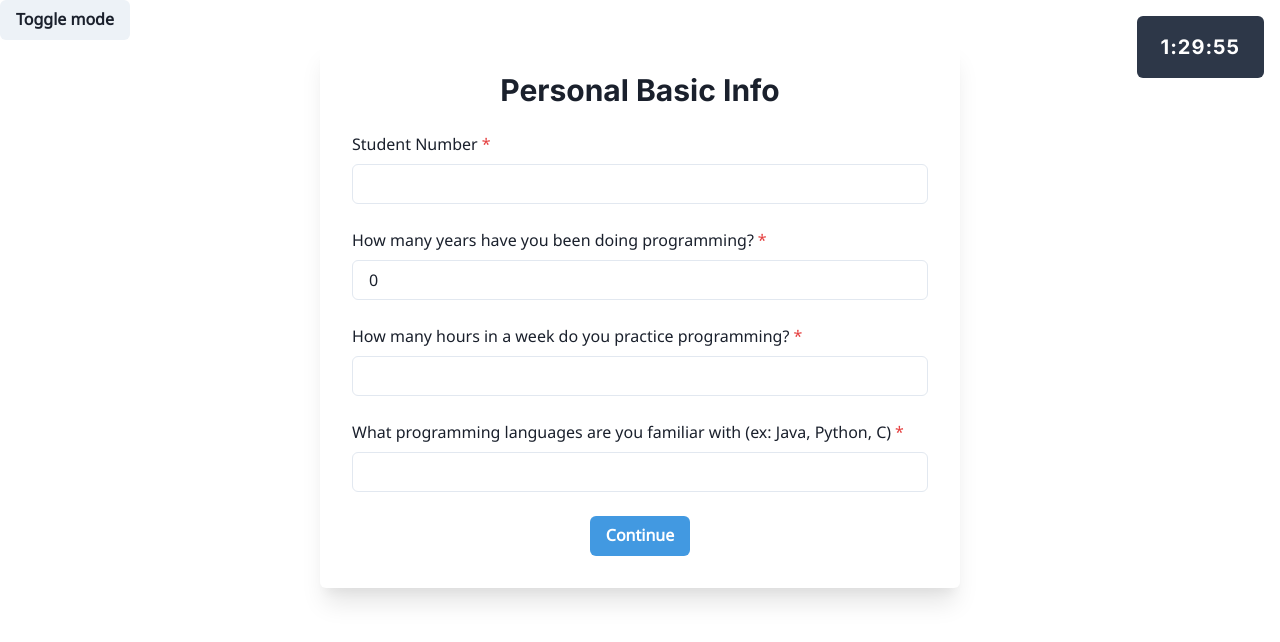
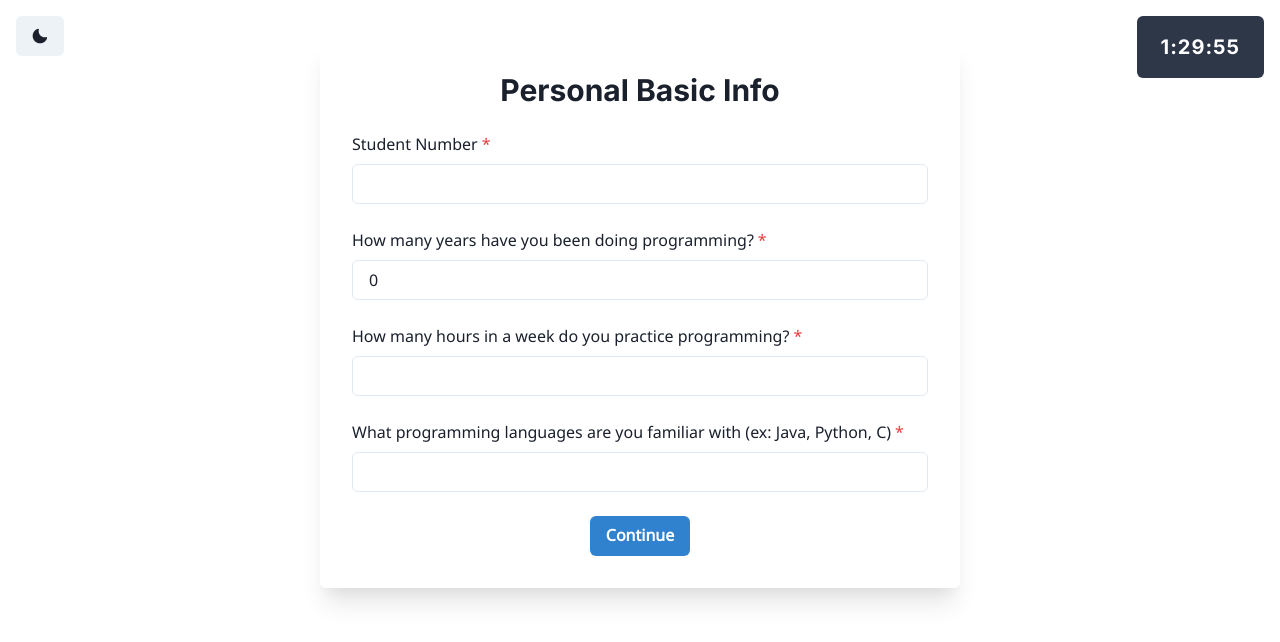
Before and after one commit to teknologi-umum/spectator, a React (Vite) app in the folder frontend/: page / in a window 1280 px wide. Shown: the top 642 px of the page. Built offline with nearby package versions, Linux system fonts and the light colour scheme.

Commit message:
refactor(darkmode): use color mode individually
no longer need to pass bg and fg as props

```diff
--- a/frontend/src/App.tsx
+++ b/frontend/src/App.tsx
@@ -4,24 +4,20 @@ import PersonalInfo from "@/pages/PersonalInfo";
 import Instructions from "@/pages/Instructions";
 import SAMTest from "@/pages/SAMTest";
 import CodingTest from "@/pages/CodingTest";
-import {useColorModeValue } from "@chakra-ui/react";
 import ThemeButton from "./components/ThemeButton";
 
 const DURATION = 90 * 60; // 90 minutes
 
 function App() {
-  const BackgroundColor = useColorModeValue('white', 'gray.700')
-  const Color = useColorModeValue('gray.800', 'white')
-
   return (
     <BrowserRouter>
       <Countdown duration={DURATION} />
       <ThemeButton />
       <Routes>
         <Route path="/">
-          <Route index element={<PersonalInfo background={BackgroundColor} color={Color}/>} />
-          <Route path="instructions" element={<Instructions background={BackgroundColor} color={Color}/>} />
-          <Route path="sam-test" element={<SAMTest background={BackgroundColor} color={Color} />} />
+          <Route index element={<PersonalInfo />} />
+          <Route path="instructions" element={<Instructions />} />
+          <Route path="sam-test" element={<SAMTest />} />
           <Route path="coding-test" element={<CodingTest />} />
         </Route>
       </Routes>
--- a/frontend/src/components/ThemeButton.tsx
+++ b/frontend/src/components/ThemeButton.tsx
@@ -1,11 +1,11 @@
-import { Box, Button, useColorMode } from "@chakra-ui/react";
-
+import { MoonIcon, SunIcon } from "@chakra-ui/icons";
+import { Button, useColorMode } from "@chakra-ui/react";
 
 export default function ThemeButton() {
-  const { toggleColorMode } = useColorMode()
+  const { colorMode, toggleColorMode } = useColorMode();
   return (
-    <Button position="fixed" onClick={toggleColorMode}>
-      Toggle mode
+    <Button position="fixed" left="4" top="4" onClick={toggleColorMode}>
+      {colorMode === "light" ? <MoonIcon /> : <SunIcon />}
     </Button>
-  )
+  );
 }
--- a/frontend/src/main.tsx
+++ b/frontend/src/main.tsx
@@ -2,7 +2,7 @@ import React from "react";
 import ReactDOM from "react-dom";
 import { Provider } from "react-redux";
 import { createStore } from "redux";
-import { ChakraProvider } from "@chakra-ui/react";
+import { ChakraProvider, ColorModeScript } from "@chakra-ui/react";
 import { extendTheme } from "@chakra-ui/react";
 import rootReducer from "@/store/reducers/rootReducer";
 import App from "@/App";
@@ -14,6 +14,8 @@ import "@/index.css";
 const store = createStore(rootReducer);
 
 const theme = extendTheme({
+  initialColorMode: "light",
+  useSystemColorMode: true,
   fonts: {
     heading: "Inter",
     body: "Noto Sans"
@@ -22,6 +24,7 @@ const theme = extendTheme({
 
 ReactDOM.render(
   <React.StrictMode>
+    <ColorModeScript initialColorMode={theme.config.initialColorMode} />
     <ChakraProvider theme={theme}>
       <Provider store={store}>
         <App />
--- a/frontend/src/pages/Instructions.tsx
+++ b/frontend/src/pages/Instructions.tsx
@@ -1,21 +1,25 @@
 import { useNavigate } from "react-router-dom";
-import { Heading, Text, Container, Button, Image, useColorModeValue } from "@chakra-ui/react";
+import {
+  Heading,
+  Text,
+  Container,
+  Button,
+  Image,
+  useColorModeValue
+} from "@chakra-ui/react";
 import Layout from "@/components/Layout";
 
-interface theme {
-  background: any,
-  color: any
-}
+export default function Instructions() {
+  const navigate = useNavigate();
+  const bg = useColorModeValue("white", "gray.700");
+  const fg = useColorModeValue("gray.800", "gray.100");
 
-export default function Instructions({background, color}: theme) {
-  const navigate = useNavigate();
-
-  const textColor = useColorModeValue("gray.600", "gray.400")
+  const textColor = useColorModeValue("gray.600", "gray.400");
 
   return (
     <Layout>
-      <Container maxW="container.md" bg={background} p="6" rounded="md" shadow="md">
-        <Heading size="lg" textAlign="center" mb="4" color={color}>
+      <Container maxW="container.md" bg={bg} p="6" rounded="md" shadow="md">
+        <Heading size="lg" textAlign="center" mb="4" color={fg}>
           General Instructions
         </Heading>
         <Text fontSize="18" lineHeight="8" color={textColor}>
@@ -27,7 +31,7 @@ export default function Instructions({background, color}: theme) {
           part you have to answer the questions and finish it within 90 minutes.
         </Text>
 
-        <Heading size="md" mt="6" mb="4" color={color}>
+        <Heading size="md" mt="6" mb="4" color={fg}>
           1. SAM Test
         </Heading>
         <Text fontSize="18" lineHeight="8" color={textColor}>
@@ -48,7 +52,7 @@ export default function Instructions({background, color}: theme) {
           SAM Test Example
         </Text>
 
-        <Heading size="md" mt="6" mb="4" color={color}>
+        <Heading size="md" mt="6" mb="4" color={fg}>
           2. Programming Test
         </Heading>
         <Text fontSize="18" lineHeight="8" color={textColor}>
@@ -66,8 +70,7 @@ export default function Instructions({background, color}: theme) {
 
         <Button
           type="submit"
-          backgroundColor="blue.400"
-          color="white"
+          colorScheme="blue"
           onClick={() => navigate("/sam-test")}
           display="block"
           mx="auto"
--- a/frontend/src/pages/PersonalInfo.tsx
+++ b/frontend/src/pages/PersonalInfo.tsx
@@ -1,4 +1,5 @@
 import { useForm } from "react-hook-form";
+import { useColorModeValue } from "@chakra-ui/react";
 import type { SubmitHandler } from "react-hook-form";
 import { yupResolver } from "@hookform/resolvers/yup";
 import { PersonalInfoSchema } from "@/schema";
@@ -23,15 +24,12 @@ interface FormValues {
   programmingLanguage: string;
 }
 
-interface theme {
-  background: any,
-  color: any
-}
-
-export default function PersonalInfo({background, color}: theme) {
+export default function PersonalInfo() {
   const dispatch = useAppDispatch();
   const personalInfo = useAppSelector((state) => state.personalInfo);
   const navigate = useNavigate();
+  const bg = useColorModeValue("white", "gray.700");
+  const fg = useColorModeValue("gray.800", "gray.100");
 
   const {
     register,
@@ -60,23 +58,25 @@ export default function PersonalInfo({background, color}: theme) {
         boxShadow="xl"
         p="8"
         rounded="md"
-        background="white"
         maxW="container.sm"
         mx="auto"
-        backgroundColor={background}
+        bg={bg}
+        color={fg}
       >
-        <Heading size="lg" textAlign="center" fontWeight="700" color={color}>
+        <Heading size="lg" textAlign="center" fontWeight="700">
           Personal Basic Info
         </Heading>
 
-        <Box backgroundColor={background}>
+        <Box>
           <FormControl id="email" mt="6" isRequired>
             <FormLabel>Student Number</FormLabel>
             <Input type="text" {...register("stdNo")} autoComplete="off" />
           </FormControl>
 
           <FormControl id="email" mt="6" isRequired>
-            <FormLabel>How many years have you been doing programming?</FormLabel>
+            <FormLabel>
+              How many years have you been doing programming?
+            </FormLabel>
             <Input
               type="number"
               {...register("programmingExp")}
@@ -97,11 +97,11 @@ export default function PersonalInfo({background, color}: theme) {
 
           <FormControl id="email" mt="6" isRequired>
             <FormLabel>
-              What programming languages are you familiar with (ex: Java, Python,
-              C)
+              What programming languages are you familiar with (ex: Java,
+              Python, C)
             </FormLabel>
             <Input
-              type="number"
+              type="text"
               {...register("programmingLanguage")}
               autoComplete="off"
             />
@@ -109,11 +109,10 @@ export default function PersonalInfo({background, color}: theme) {
         </Box>
 
         <Button
-          backgroundColor="blue.400"
+          colorScheme="blue"
           mx="auto"
           mt="6"
           display="block"
-          color="white"
           onClick={() => {
             // FIXME: proper navigation logic
             navigate("/instructions");
--- a/frontend/src/pages/SAMTest.tsx
+++ b/frontend/src/pages/SAMTest.tsx
@@ -1,6 +1,14 @@
 import { useState } from "react";
 import type { FormEvent, FunctionComponent, SVGProps } from "react";
-import { Box, Button, Fade, Flex, Heading, Text } from "@chakra-ui/react";
+import {
+  Box,
+  Button,
+  Fade,
+  Flex,
+  Heading,
+  Text,
+  useColorModeValue
+} from "@chakra-ui/react";
 import Layout from "@/components/Layout";
 import "@/styles/samtest.css";
 
@@ -23,11 +31,6 @@ import { ReactComponent as Pleasure6 } from "@/images/pleasure/pleasure-6.svg";
 import { ReactComponent as Pleasure7 } from "@/images/pleasure/pleasure-7.svg";
 import { ReactComponent as Pleasure8 } from "@/images/pleasure/pleasure-8.svg";
 import { ReactComponent as Pleasure9 } from "@/images/pleasure/pleasure-9.svg";
-
-interface theme {
-  background: any;
-  color: any;
-}
 
 function getResponseOptions(
   icons: FunctionComponent<SVGProps<SVGSVGElement>>[],
@@ -57,15 +60,12 @@ function getResponseOptions(
   );
 }
 
-interface theme {
-  background: any;
-  color: any;
-}
-
-export default function SAMTest({ background, color }: theme) {
+export default function SAMTest() {
   const [arousal, setArousal] = useState(0);
   const [pleasure, setPleasure] = useState(0);
   const [currentPage, setCurrentPage] = useState(0);
+  const bg = useColorModeValue("white", "gray.700");
+  const fg = useColorModeValue("gray.800", "gray.100");
 
   function goto(kind: "next" | "prev") {
     if (kind === "prev") {
@@ -91,13 +91,11 @@ export default function SAMTest({ background, color }: theme) {
         shadow="lg"
         maxW="1300"
         mx="auto"
-        bg={background}
+        bg={bg}
       >
         <Box display="inline-block">
-          <Heading size="lg" color="gray.700" textAlign="center" mb="8">
-            <Text textAlign="center" color={color}>
-              Self Assessment Manikin Test (SAM Test)
-            </Text>
+          <Heading size="lg" color={fg} textAlign="center" mb="8">
+            Self Assessment Manikin Test (SAM Test)
           </Heading>
 
           {currentPage === 0 && (
@@ -167,18 +165,13 @@ export default function SAMTest({ background, color }: theme) {
                 >
                   Previous
                 </Button>
-                <Button
-                  backgroundColor="blue.400"
-                  color="white"
-                  variant="solid"
-                >
+                <Button colorScheme="blue" variant="solid">
                   Finish
                 </Button>
               </>
             ) : (
               <Button
-                backgroundColor="blue.400"
-                color="white"
+                colorScheme="blue"
                 variant="solid"
                 onClick={() => goto("next")}
               >
```
Also changed, not shown: frontend/package.json (+2 -7 lines), frontend/src/pages/CodingTest.tsx (+6 -7 lines), 1 other file (tests, documents, lock files or other folders).
